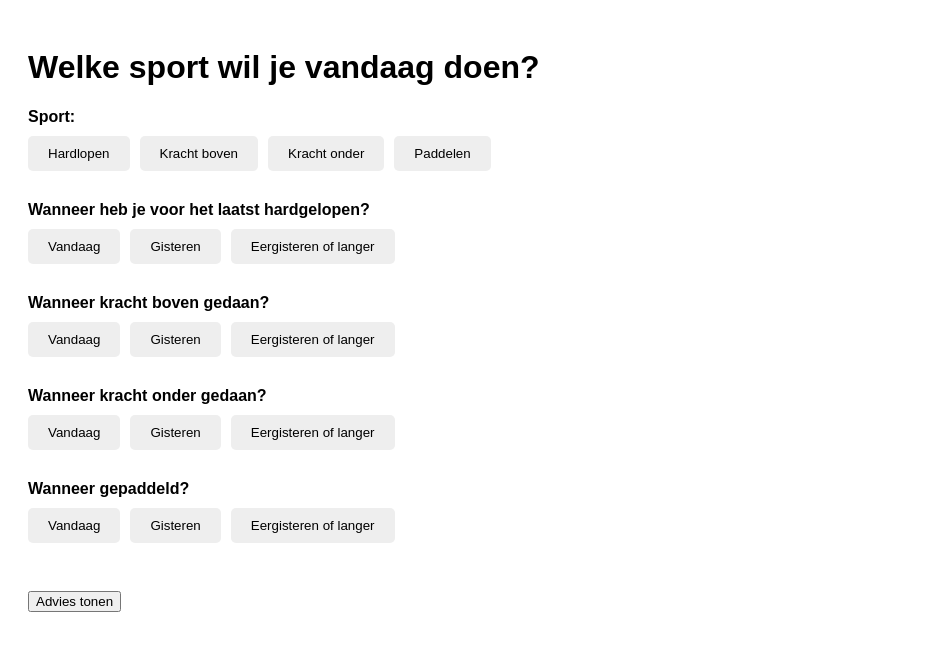
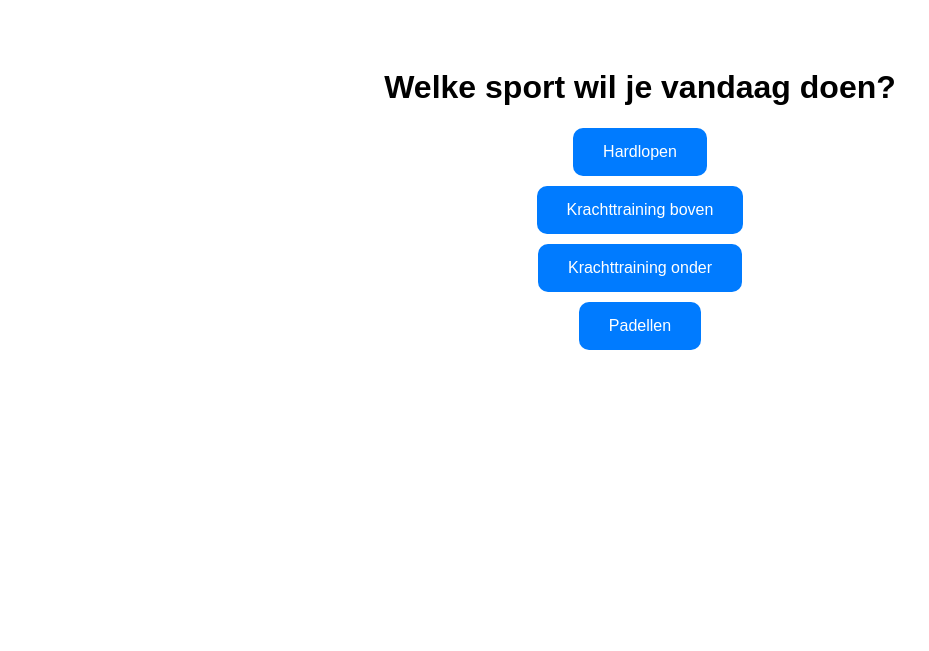
Before and after one commit to Tijn-code/delege-app, a Flask app: page / in a window 1280 px wide. Shown: the top 651 px of the page, without its empty margins (0-929 px from the left). Run offline with Flask 3, Linux system fonts and the light colour scheme.

Commit message:
Add files via upload

```diff
--- a/app.py
+++ b/app.py
@@ -3,7 +3,6 @@ from flask import Flask, render_template, request
 
 app = Flask(__name__)
 
-# Hersteltijden in uren
 hersteltijden = {
     "hardlopen":    {"hardlopen": 48, "kracht_boven": 12, "kracht_onder": 48, "padel": 36},
     "kracht_boven": {"hardlopen": 6, "kracht_boven": 48, "kracht_onder": 6, "padel": 12},
@@ -11,36 +10,39 @@ hersteltijden = {
     "padel":        {"hardlopen": 12, "kracht_boven": 6, "kracht_onder": 24, "padel": 24}
 }
 
-# Categorie naar uren
 categorie_naar_uren = {
-    "0": 6,   # Vandaag
-    "1": 24,  # Gisteren
-    "2": 48   # Eergisteren of langer
+    "0": 6,
+    "1": 24,
+    "2": 48
 }
 
 @app.route("/")
 def index():
-    return render_template("index.html")
+    return render_template("index_buttons.html")
 
-@app.route("/advies", methods=["POST"])
-def advies():
-    gekozen = request.form["keuze"]
+@app.route("/vragen", methods=["POST"])
+def vragen():
+    keuze = request.form.get("keuze")
+    return render_template("vragen_pagina.html", keuze=keuze)
+
+@app.route("/resultaat", methods=["POST"])
+def resultaat():
+    keuze = request.form.get("keuze")
     advies_mogelijk = True
 
     for sport in ["hardlopen", "kracht_boven", "kracht_onder", "padel"]:
         tijd_cat = request.form.get(sport, "2")
         uren_geleden = categorie_naar_uren.get(tijd_cat, 48)
-        vereiste_rust = hersteltijden[gekozen][sport]
-
-        if uren_geleden < vereiste_rust:
+        vereist = hersteltijden[keuze][sport]
+        if uren_geleden < vereist:
             advies_mogelijk = False
             break
 
-    if gekozen == "padel":
+    if keuze == "padel":
         advies = "Paddelen kan, maar plan dit altijd van tevoren."
     elif advies_mogelijk:
-        advies = f"Je kunt vandaag {gekozen.replace('_', ' ')} doen."
+        advies = f"Je kunt vandaag {keuze.replace('_', ' ')} doen."
     else:
-        advies = f"Beter geen {gekozen.replace('_', ' ')} vandaag."
+        advies = f"Beter geen {keuze.replace('_', ' ')} vandaag."
 
-    return render_template("advies.html", advies=advies)
+    return render_template("resultaat.html", advies=advies)
--- a/static/style.css
+++ b/static/style.css
@@ -1,32 +1,29 @@
 
 body {
-    font-family: Arial, sans-serif;
-    background: #f0f4f8;
-    margin: 0;
-    padding: 20px;
-}
-.container {
-    background: white;
-    padding: 20px;
-    border-radius: 12px;
-    max-width: 500px;
-    margin: auto;
-    box-shadow: 0 0 12px rgba(0,0,0,0.1);
+    font-family: sans-serif;
+    padding: 40px;
+    text-align: center;
 }
 button {
-    width: 100%;
-    padding: 15px;
-    margin: 10px 0;
+    display: block;
+    margin: 10px auto;
+    padding: 15px 30px;
     font-size: 16px;
-    background-color: #4CAF50;
+    border: none;
+    border-radius: 10px;
+    background-color: #007BFF;
     color: white;
-    border: none;
-    border-radius: 8px;
     cursor: pointer;
 }
 button:hover {
-    background-color: #45a049;
+    background-color: #0056b3;
 }
-ul {
-    padding-left: 20px;
+.active-vraag {
+    border-left: 5px solid #28a745;
+    background-color: #f9f9f9;
+    padding-left: 10px;
 }
+.antwoord button.selected {
+    background-color: #28a745;
+    color: white;
+}
--- a/templates/index_buttons.html
+++ b/templates/index_buttons.html
@@ -1,15 +1,17 @@
 
-<!doctype html>
+<!DOCTYPE html>
 <html>
-<head><title>Delege: Kies sport</title><meta name="viewport" content="width=device-width, initial-scale=1"><link rel="stylesheet" href="/static/style.css"></head>
+<head>
+    <title>Kies je sport</title>
+    <link rel="stylesheet" href="/static/style.css">
+</head>
 <body>
-<div class="container">
-    <h1>Welke sport wil je doen?</h1>
-    {% for sport in sports %}
-        <form action="/start/{{ sport }}">
-            <button type="submit">{{ sport.replace('_', ' ').capitalize() }}</button>
-        </form>
-    {% endfor %}
-</div>
+    <h1>Welke sport wil je vandaag doen?</h1>
+    <form method="POST" action="/vragen">
+        <button name="keuze" value="hardlopen">Hardlopen</button>
+        <button name="keuze" value="kracht_boven">Krachttraining boven</button>
+        <button name="keuze" value="kracht_onder">Krachttraining onder</button>
+        <button name="keuze" value="padel">Padellen</button>
+    </form>
 </body>
 </html>
```
Also changed, not shown: templates/resultaat.html (+7 -21 lines), templates/vragen_pagina.html (+96 -19 lines).
